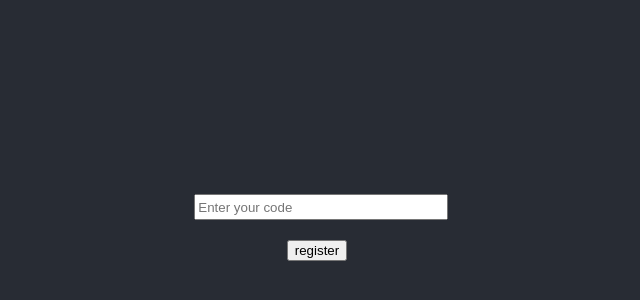
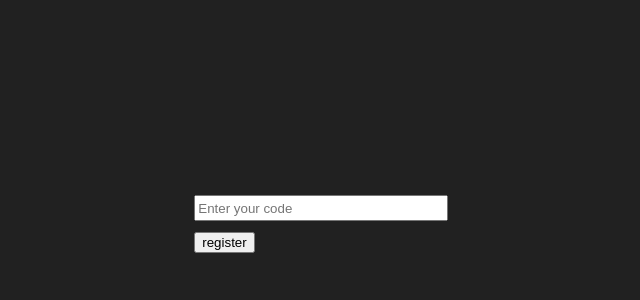
Before and after one commit to UlianaSavi/RS-CLONE, a React (Create React App) app: page /phoneCodeEnter in a window 1280 px wide. Shown: the part 176-476 px from the top of the page, without its empty margins (323-963 px from the left). Built offline with nearby package versions, Linux system fonts and the light colour scheme.

Commit message:
refactor: reorganize style files

```diff
--- a/src/components/ChatPreview/ChatPreview.scss
+++ b/src/components/ChatPreview/ChatPreview.scss
@@ -10,7 +10,6 @@
 
   &__title {
     font-weight: bold;
-    font-size: 18px;
   }
 
   &__last-message {
--- a/src/components/Message/Message.scss
+++ b/src/components/Message/Message.scss
@@ -5,6 +5,7 @@
   &__text {
     padding: 5px 10px 5px;
     border-radius: 5px;
+    color: black;
     background-color: #fff;
     font-size: 14px;
   }
--- a/src/index.scss
+++ b/src/index.scss
@@ -1,2 +1,5 @@
-@use "./styles/app";
-@use "./styles/access";
+@import "./styles/variables";
+@import "./styles/global";
+@import "./styles/typography";
+
+@import "./styles/access";
--- a/src/pages/Form/Form.scss
+++ b/src/pages/Form/Form.scss
@@ -5,15 +5,14 @@
   box-shadow: 5px 5px 5px rgba(126, 126, 126, 0.219);
   color: #0E5E6F;
   background-color: #fff;
+  text-align: center;
 
   &__logo {
     margin: 0;
-    text-align: center;
   }
 
   &__title {
     margin-top: 10px;
-    text-align: center;
     font-size: 18px;
   }
 
--- a/src/styles/_app.scss
+++ /dev/null
@@ -1,49 +0,0 @@
-body {
-  margin: 0;
-  font-family: -apple-system, BlinkMacSystemFont, "Segoe UI", "Roboto", "Oxygen",
-    "Ubuntu", "Cantarell", "Fira Sans", "Droid Sans", "Helvetica Neue",
-    sans-serif;
-  -webkit-font-smoothing: antialiased;
-  -moz-osx-font-smoothing: grayscale;
-}
-
-code {
-  font-family: source-code-pro, Menlo, Monaco, Consolas, "Courier New",
-    monospace;
-}
-
-.App-logo {
-  height: 40vmin;
-  pointer-events: none;
-}
-
-@media (prefers-reduced-motion: no-preference) {
-  .App-logo {
-    animation: App-logo-spin infinite 20s linear;
-  }
-}
-
-.container {
-  background-color: #282c34;
-  min-height: 100vh;
-  display: flex;
-  flex-direction: column;
-  align-items: center;
-  justify-content: center;
-  font-size: calc(10px + 2vmin);
-  color: white;
-  text-align: center;
-}
-
-.App-link {
-  color: #61dafb;
-}
-
-@keyframes App-logo-spin {
-  from {
-    transform: rotate(0deg);
-  }
-  to {
-    transform: rotate(360deg);
-  }
-}
--- /dev/null
+++ b/src/styles/_global.scss
@@ -0,0 +1,13 @@
+body {
+  margin: 0;
+}
+
+.container {
+  background-color: $grey-dark;
+  min-height: 100vh;
+  display: flex;
+  flex-direction: column;
+  align-items: center;
+  justify-content: center;
+  color: $text-white;
+}
--- /dev/null
+++ b/src/styles/_typography.scss
@@ -0,0 +1,12 @@
+body {
+  font-family: -apple-system, BlinkMacSystemFont, "Segoe UI", "Roboto", "Oxygen",
+    "Ubuntu", "Cantarell", "Fira Sans", "Droid Sans", "Helvetica Neue",
+    sans-serif;
+  -webkit-font-smoothing: antialiased;
+  -moz-osx-font-smoothing: grayscale;
+}
+
+code {
+  font-family: source-code-pro, Menlo, Monaco, Consolas, "Courier New",
+    monospace;
+}
--- a/src/styles/_variables.scss
+++ b/src/styles/_variables.scss
@@ -1,4 +1,4 @@
-$fiol-basic: #7e6dd1;
+$violet-basic: #7e6dd1;
 $grey-dark: #212121;
 $grey-lite: #707579;
 $grey-search: #181818;
```
